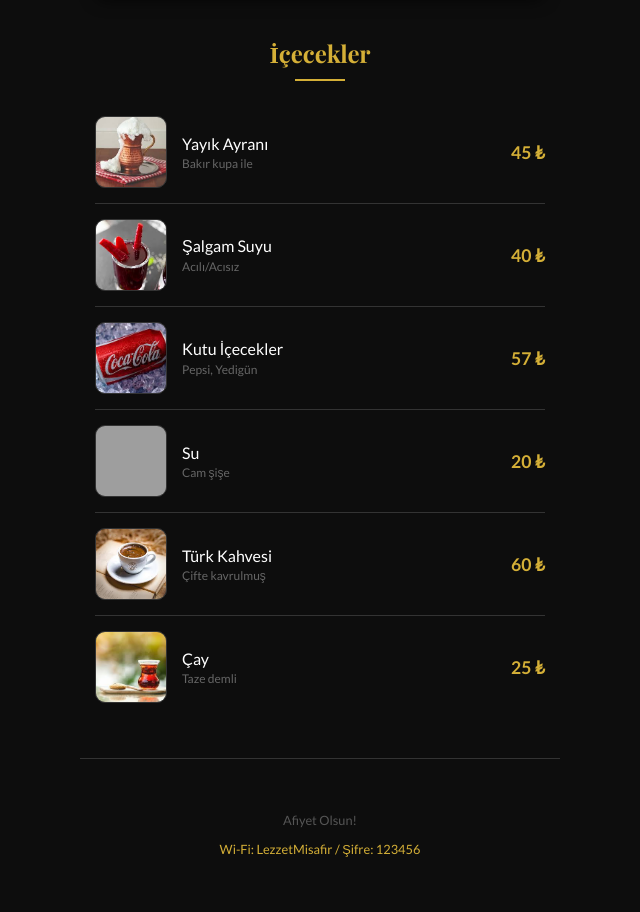
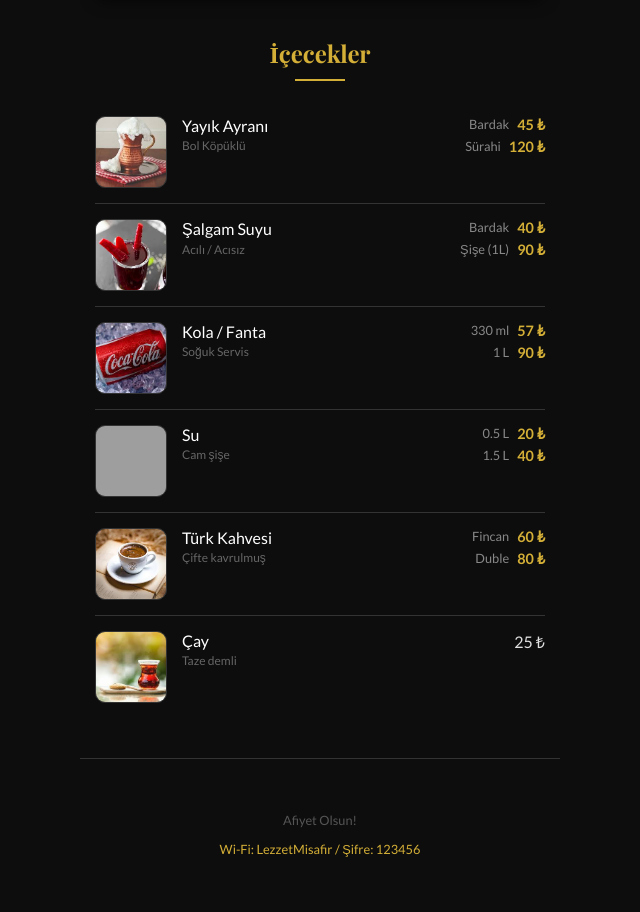
Before and after one commit to Omerdoganse/Lezzet-sofrasi, a plain HTML site: page index.html in a window 1280 px wide. Shown: the part 2305-3217 px from the top of the page, without its empty margins (320-960 px from the left). Drawn offline with nearby package versions, Linux system fonts and the light colour scheme; grey boxes are pictures that could not be loaded; a web font is replaced by a local one.

Commit message:
Add files via upload

```diff
--- a/index.html
+++ b/index.html
@@ -23,7 +23,6 @@
 
         /* YEMEK KARTLARI */
         .food-card { margin: 0 15px 30px 15px; background-color: #1a1a1a; border-radius: 12px; overflow: hidden; box-shadow: 0 4px 15px rgba(0,0,0,0.6); display: flex; flex-direction: column; }
-        /* Resim Yolu Ayarı */
         .food-img { width: 100%; height: 230px; object-fit: cover; display: block; opacity: 0.9; transition: opacity 0.3s; background-color: #333; }
         .food-card:hover .food-img { opacity: 1; }
 
@@ -37,14 +36,46 @@
 
         /* İÇECEKLER */
         .drinks-container { padding: 0 15px; }
-        .drink-item { display: flex; align-items: center; padding: 15px 0; border-bottom: 1px solid #333; gap: 15px; }
+
+        /* İçecek kutusunu biraz esnek yaptık ki sağ tarafa fiyatlar sığsın */
+        .drink-item {
+            display: flex;
+            align-items: flex-start; /* Üstten hizala */
+            padding: 15px 0;
+            border-bottom: 1px solid #333;
+            gap: 15px;
+        }
         .drink-item:last-child { border-bottom: none; }
+
         .drink-img { width: 70px; height: 70px; border-radius: 10px; object-fit: cover; border: 1px solid #333; background-color: #333; }
-        .drink-details { flex-grow: 1; display: flex; justify-content: space-between; align-items: center; }
+
+        .drink-details {
+            flex-grow: 1;
+            display: flex;
+            justify-content: space-between;
+            align-items: flex-start; /* Fiyatları yukarı hizala */
+        }
+
         .drink-left { display: flex; flex-direction: column; }
         .drink-name { font-size: 1rem; color: #fff; font-weight: 500; }
         .drink-desc { font-size: 0.75rem; color: #666; margin-top: 3px; }
-        .drink-price { color: #d4af37; font-weight: bold; font-size: 1.1rem; }
+
+        /* --- YENİ EKLENEN FİYAT LİSTESİ STİLİ --- */
+        .price-list {
+            display: flex;
+            flex-direction: column; /* Alt alta diz */
+            align-items: flex-end; /* Sağa yasla */
+            gap: 5px; /* Aralarındaki boşluk */
+        }
+
+        .price-row {
+            font-size: 0.9rem;
+            display: flex;
+            gap: 8px;
+        }
+
+        .size-label { color: #888; font-size: 0.8rem; } /* Boyut yazısı (330ml) gri olsun */
+        .price-label { color: #d4af37; font-weight: bold; } /* Fiyat altın sarısı olsun */
 
         /* MODAL */
         #recipe-modal { display: none; position: fixed; top: 0; left: 0; width: 100%; height: 100%; background-color: rgba(0,0,0,0.95); z-index: 200; overflow-y: auto; animation: fadeIn 0.3s; backdrop-filter: blur(5px); }
@@ -117,34 +148,73 @@
         <h2 class="section-title">İçecekler</h2>
 
         <div class="drinks-container">
+
             <div class="drink-item">
                 <img src="images/ayran.jpg" alt="Ayran" class="drink-img">
-                <div class="drink-details"><div class="drink-left"><span class="drink-name">Yayık Ayranı</span><span class="drink-desc">Bakır kupa ile</span></div><span class="drink-price">45 ₺</span></div>
+                <div class="drink-details">
+                    <div class="drink-left"><span class="drink-name">Yayık Ayranı</span><span class="drink-desc">Bol Köpüklü</span></div>
+
+                    <div class="price-list">
+                        <div class="price-row"><span class="size-label">Bardak</span> <span class="price-label">45 ₺</span></div>
+                        <div class="price-row"><span class="size-label">Sürahi</span> <span class="price-label">120 ₺</span></div>
+                    </div>
+                </div>
             </div>
 
             <div class="drink-item">
                 <img src="images/salgam.jpg" alt="Şalgam" class="drink-img">
-                <div class="drink-details"><div class="drink-left"><span class="drink-name">Şalgam Suyu</span><span class="drink-desc">Acılı/Acısız</span></div><span class="drink-price">40 ₺</span></div>
+                <div class="drink-details">
+                    <div class="drink-left"><span class="drink-name">Şalgam Suyu</span><span class="drink-desc">Acılı / Acısız</span></div>
+
+                    <div class="price-list">
+                        <div class="price-row"><span class="size-label">Bardak</span> <span class="price-label">40 ₺</span></div>
+                        <div class="price-row"><span class="size-label">Şişe (1L)</span> <span class="price-label">90 ₺</span></div>
+                    </div>
+                </div>
             </div>
 
             <div class="drink-item">
                 <img src="images/kola.jpg" alt="Kola" class="drink-img">
-                <div class="drink-details"><div class="drink-left"><span class="drink-name">Kutu İçecekler</span><span class="drink-desc">Pepsi, Yedigün</span></div><span class="drink-price">57 ₺</span></div>
+                <div class="drink-details">
+                    <div class="drink-left"><span class="drink-name">Kola / Fanta</span><span class="drink-desc">Soğuk Servis</span></div>
+
+                    <div class="price-list">
+                        <div class="price-row"><span class="size-label">330 ml</span> <span class="price-label">57 ₺</span></div>
+                        <div class="price-row"><span class="size-label">1 L</span> <span class="price-label">90 ₺</span></div>
+                    </div>
+                </div>
             </div>
 
             <div class="drink-item">
                 <img src="images/su.jpg" alt="Su" class="drink-img" onerror="this.src='https://upload.wikimedia.org/wikipedia/commons/thumb/e/e2/Glass_of_Water.JPG/320px-Glass_of_Water.JPG'">
-                <div class="drink-details"><div class="drink-left"><span class="drink-name">Su</span><span class="drink-desc">Cam şişe</span></div><span class="drink-price">20 ₺</span></div>
+                <div class="drink-details">
+                    <div class="drink-left"><span class="drink-name">Su</span><span class="drink-desc">Cam şişe</span></div>
+
+                    <div class="price-list">
+                        <div class="price-row"><span class="size-label">0.5 L</span> <span class="price-label">20 ₺</span></div>
+                        <div class="price-row"><span class="size-label">1.5 L</span> <span class="price-label">40 ₺</span></div>
+                    </div>
+                </div>
             </div>
 
             <div class="drink-item">
                 <img src="images/kahve.jpg" alt="Türk Kahvesi" class="drink-img" onerror="this.src='https://upload.wikimedia.org/wikipedia/commons/thumb/c/c6/Türk_kahvesi.jpg/320px-Türk_kahvesi.jpg'">
-                <div class="drink-details"><div class="drink-left"><span class="drink-name">Türk Kahvesi</span><span class="drink-desc">Çifte kavrulmuş</span></div><span class="drink-price">60 ₺</span></div>
+                <div class="drink-details">
+                    <div class="drink-left"><span class="drink-name">Türk Kahvesi</span><span class="drink-desc">Çifte kavrulmuş</span></div>
+
+                    <div class="price-list">
+                        <div class="price-row"><span class="size-label">Fincan</span> <span class="price-label">60 ₺</span></div>
+                        <div class="price-row"><span class="size-label">Duble</span> <span class="price-label">80 ₺</span></div>
+                    </div>
+                </div>
             </div>
 
             <div class="drink-item">
                 <img src="images/cay.jpg" alt="Çay" class="drink-img">
-                <div class="drink-details"><div class="drink-left"><span class="drink-name">Çay</span><span class="drink-desc">Taze demli</span></div><span class="drink-price">25 ₺</span></div>
+                <div class="drink-details">
+                    <div class="drink-left"><span class="drink-name">Çay</span><span class="drink-desc">Taze demli</span></div>
+                    <span class="drink-price">25 ₺</span>
+                </div>
             </div>
         </div>
 
```
